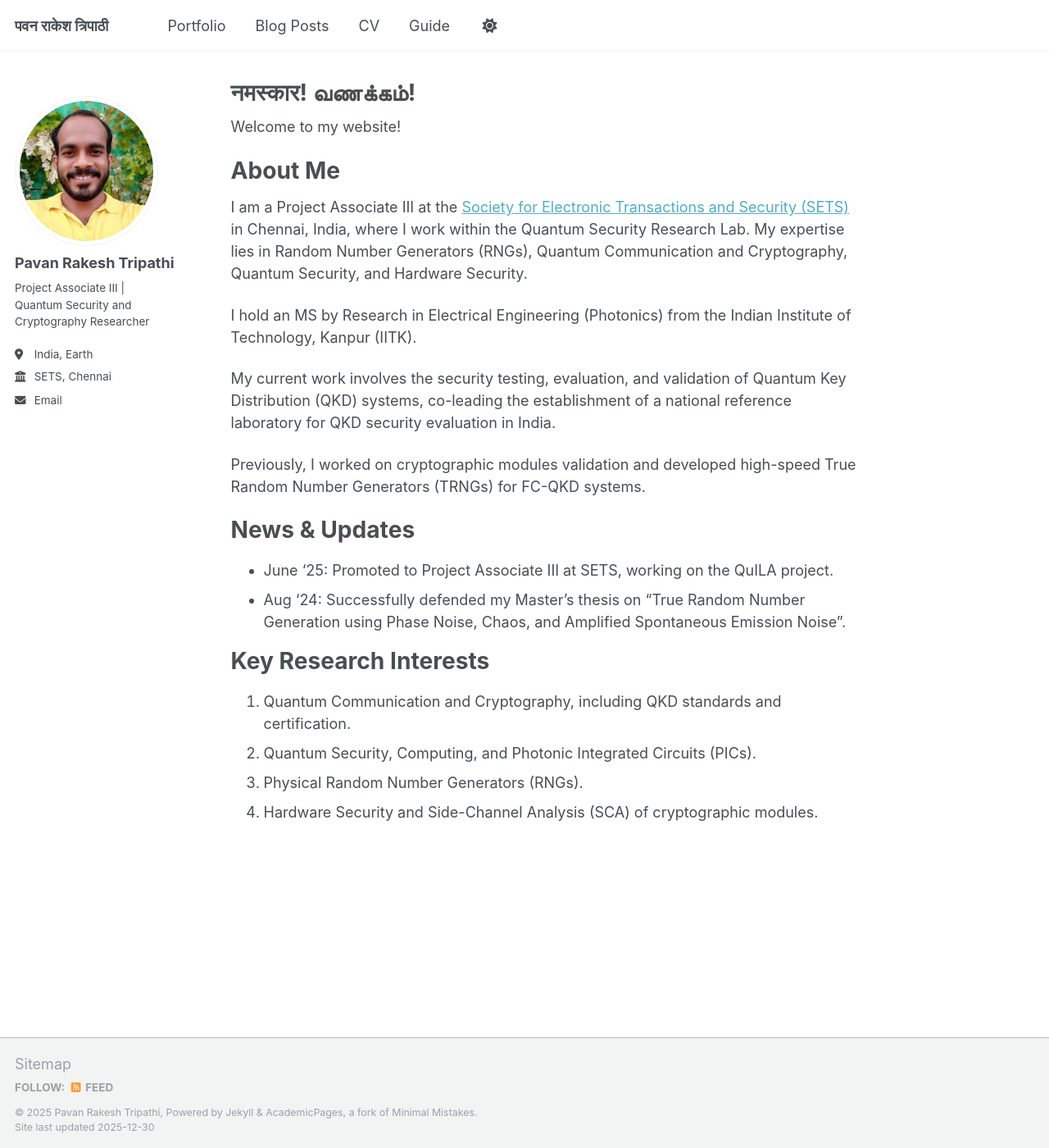
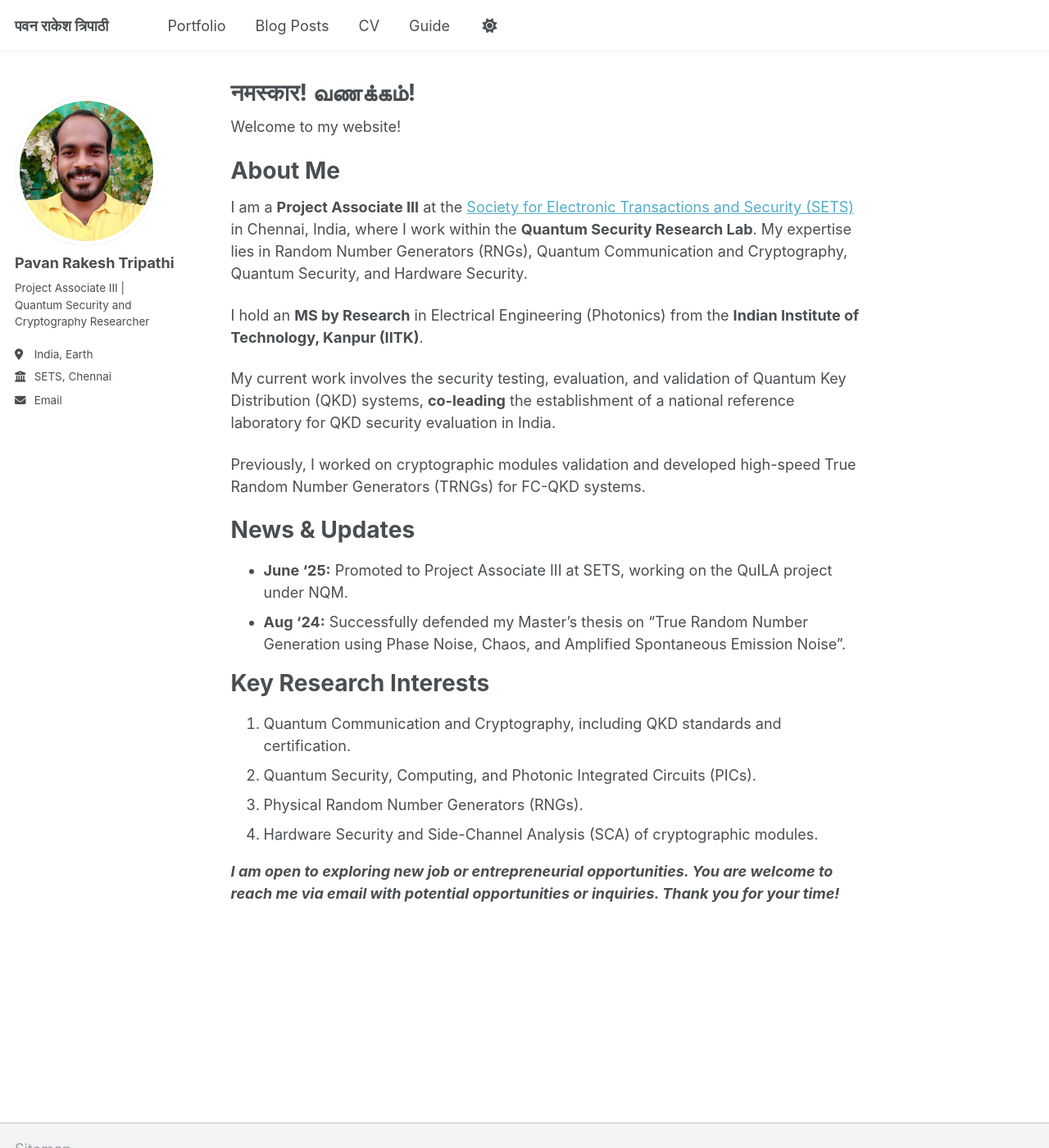
Before and after one commit to tripathipavan/tripathipavan.github.io, a Jekyll site: the page built from _pages/about.md, in a window 1280 px wide and 1400 px high. Shown: the whole window at 82% size. Built offline with Jekyll 4.4.1, drawn with Linux system fonts in a browser that asks for light colours; a script that is not in the unit is left out.

Commit message:
Updated about me with job opportunities

```diff
--- a/_pages/about.md
+++ b/_pages/about.md
@@ -12,19 +12,19 @@ Welcome to my website!
 
 About Me
 ======
-I am a Project Associate III at the [Society for Electronic Transactions and Security (SETS)](https://setsindia.in/) in Chennai, India, where I work within the Quantum Security Research Lab. My expertise lies in Random Number Generators (RNGs), Quantum Communication and Cryptography, Quantum Security, and Hardware Security.
+I am a **Project Associate III** at the [Society for Electronic Transactions and Security (SETS)](https://setsindia.in/) in Chennai, India, where I work within the **Quantum Security Research Lab**. My expertise lies in Random Number Generators (RNGs), Quantum Communication and Cryptography, Quantum Security, and Hardware Security.
 
-I hold an MS by Research in Electrical Engineering (Photonics) from the Indian Institute of Technology, Kanpur (IITK).
+I hold an **MS by Research** in Electrical Engineering (Photonics) from the **Indian Institute of Technology, Kanpur (IITK)**.
 
-My current work involves the security testing, evaluation, and validation of Quantum Key Distribution (QKD) systems, co-leading the establishment of a national reference laboratory for QKD security evaluation in India.
+My current work involves the security testing, evaluation, and validation of Quantum Key Distribution (QKD) systems, **co-leading** the establishment of a national reference laboratory for QKD security evaluation in India.
 
 Previously, I worked on cryptographic modules validation and developed high-speed True Random Number Generators (TRNGs) for FC-QKD systems.
 
 
 News & Updates
 ======
-- June '25: Promoted to Project Associate III at SETS, working on the QuILA project.
-- Aug '24: Successfully defended my Master's thesis on "True Random Number Generation using Phase Noise, Chaos, and Amplified Spontaneous Emission Noise".
+- **June '25:** Promoted to Project Associate III at SETS, working on the QuILA project under NQM.
+- **Aug '24:** Successfully defended my Master's thesis on "True Random Number Generation using Phase Noise, Chaos, and Amplified Spontaneous Emission Noise".
 
 
 Key Research Interests
@@ -33,3 +33,8 @@ Key Research Interests
 1. Quantum Security, Computing, and Photonic Integrated Circuits (PICs).
 1. Physical Random Number Generators (RNGs).
 1. Hardware Security and Side-Channel Analysis (SCA) of cryptographic modules.
+
+
+***I am open to exploring new job or entrepreneurial opportunities.
+You are welcome to reach me via email with potential opportunities or inquiries.
+Thank you for your time!***
```
